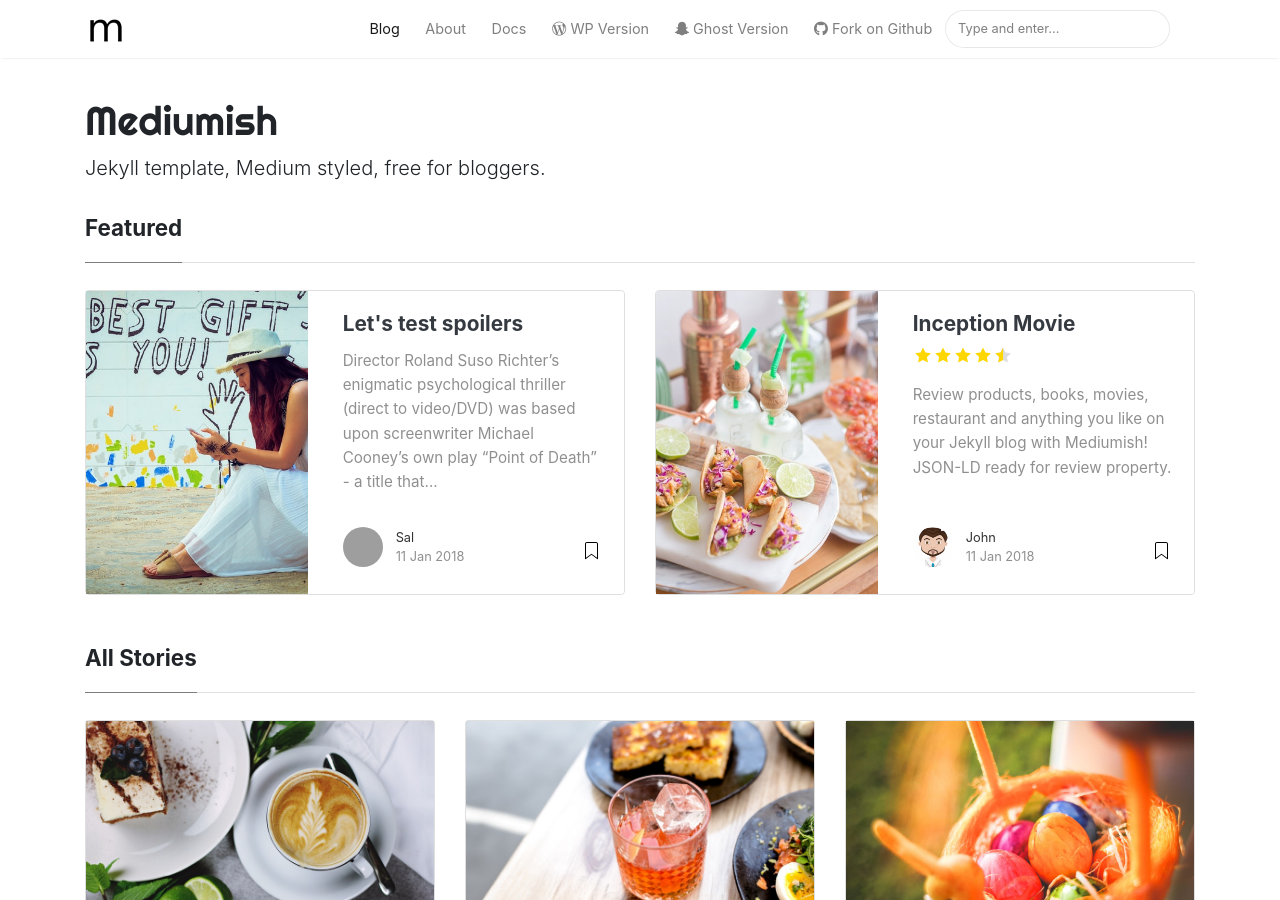
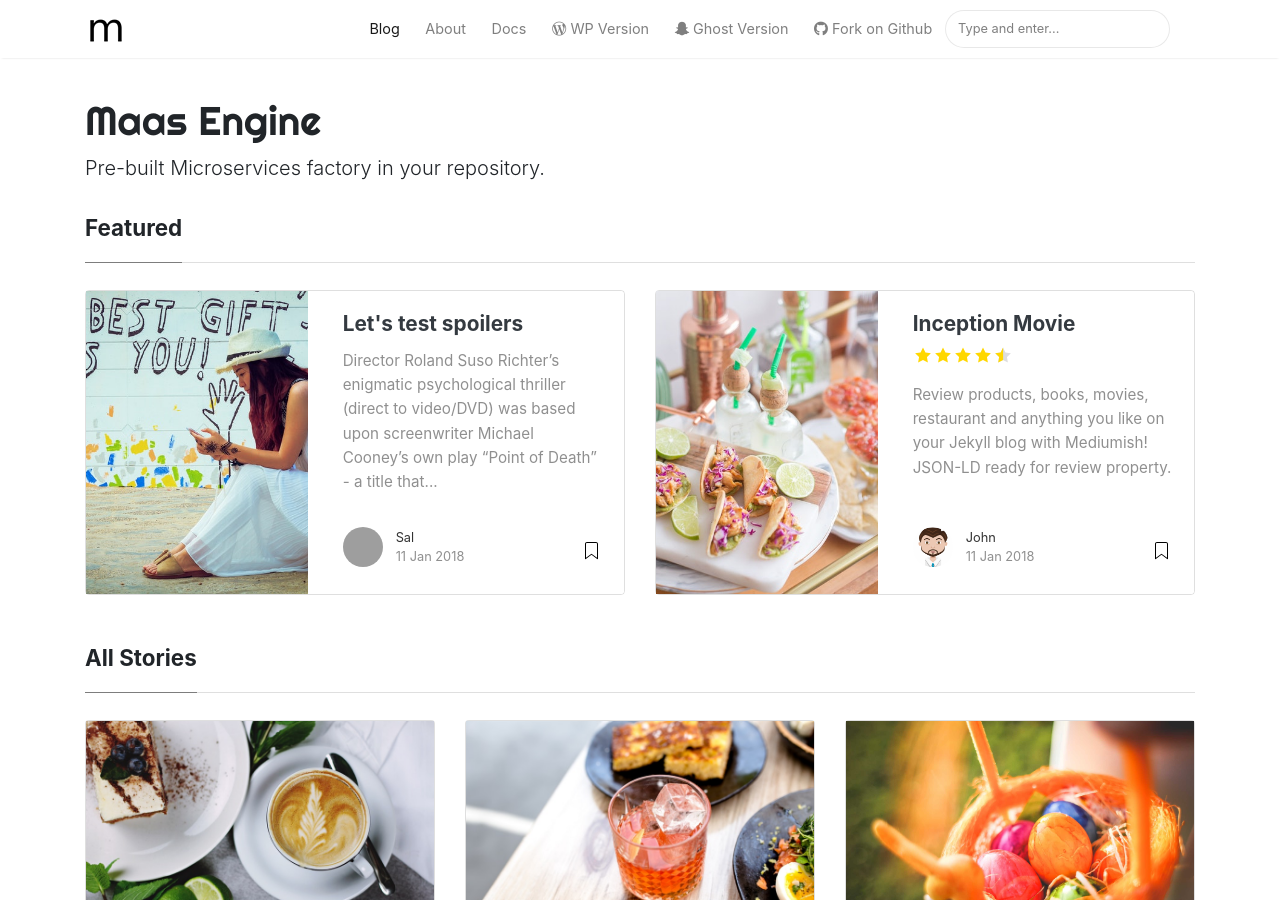
Before and after one commit to lessendev/www.maasengine.com, a Jekyll site: the page built from index.html, in a window 1280 px wide and 900 px high. Built offline with Jekyll 4.4.1, drawn with Linux system fonts in a browser that asks for light colours; nearby versions of some CDN libraries; the list of posts is cut into pages by our own code; some of the changed text lies outside the part shown; grey boxes are pictures that could not be loaded.

Commit message:
change  config

```diff
--- a/_config.yml
+++ b/_config.yml
@@ -1,10 +1,10 @@
 # Site
-name: "Mediumish"
-title: "Mediumish"
-description: "Jekyll template, Medium styled, free for bloggers."
+name: "Maas Engine"
+title: "Maas Enine"
+description: "Pre-built Microservices factory in your repository."
 logo: 'assets/images/logo.png'
 favicon: 'assets/images/logo.png'
-baseurl: /mediumish-theme-jekyll
+baseurl: /
 google_analytics: 'UA-46278016-1'
 disqus: 'demowebsite'
 mailchimp-list: 'https://wowthemes.us11.list-manage.com/subscribe/post?u=8aeb20a530e124561927d3bd8&amp;id=8c3d2d214b'
```
